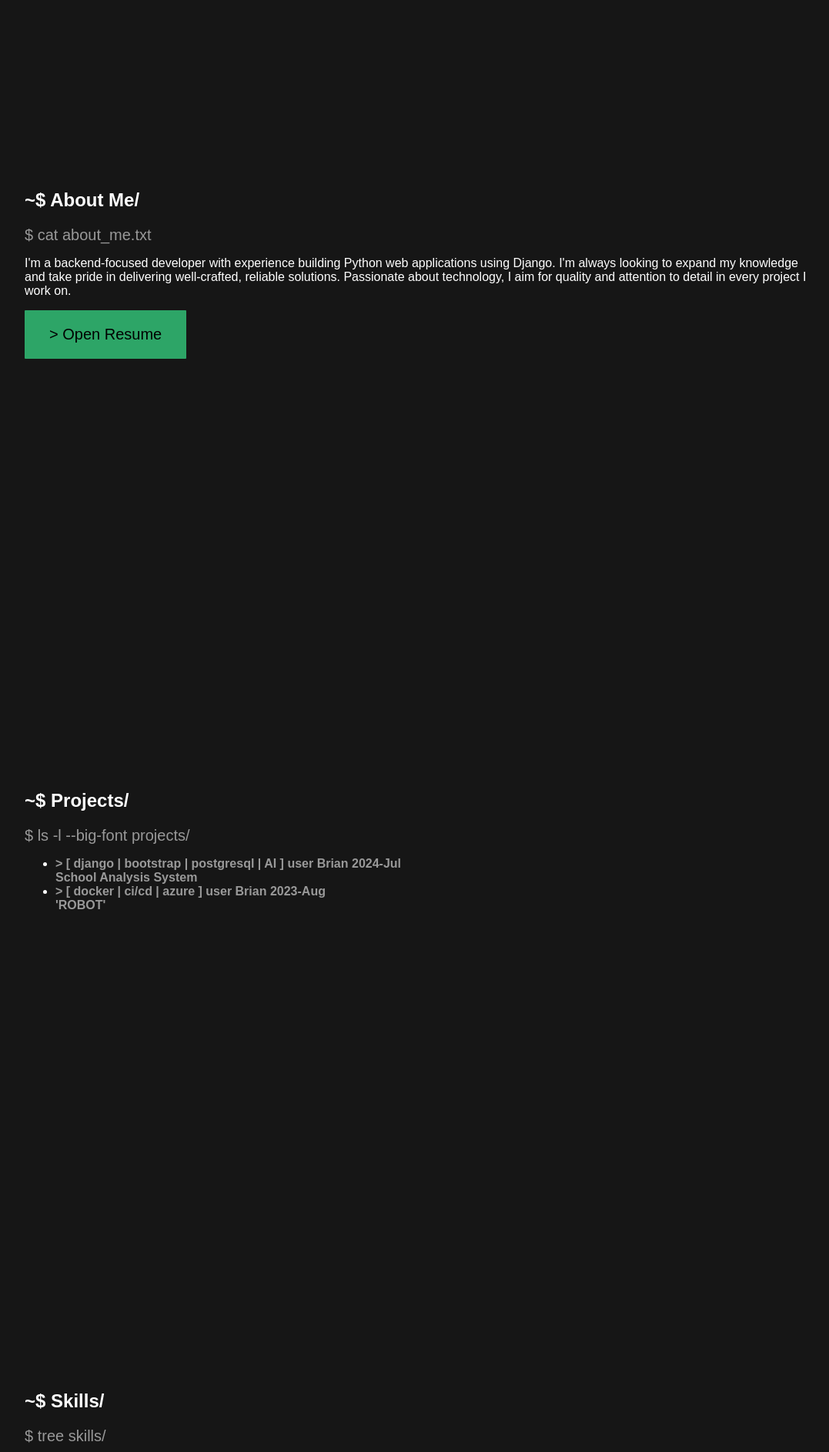
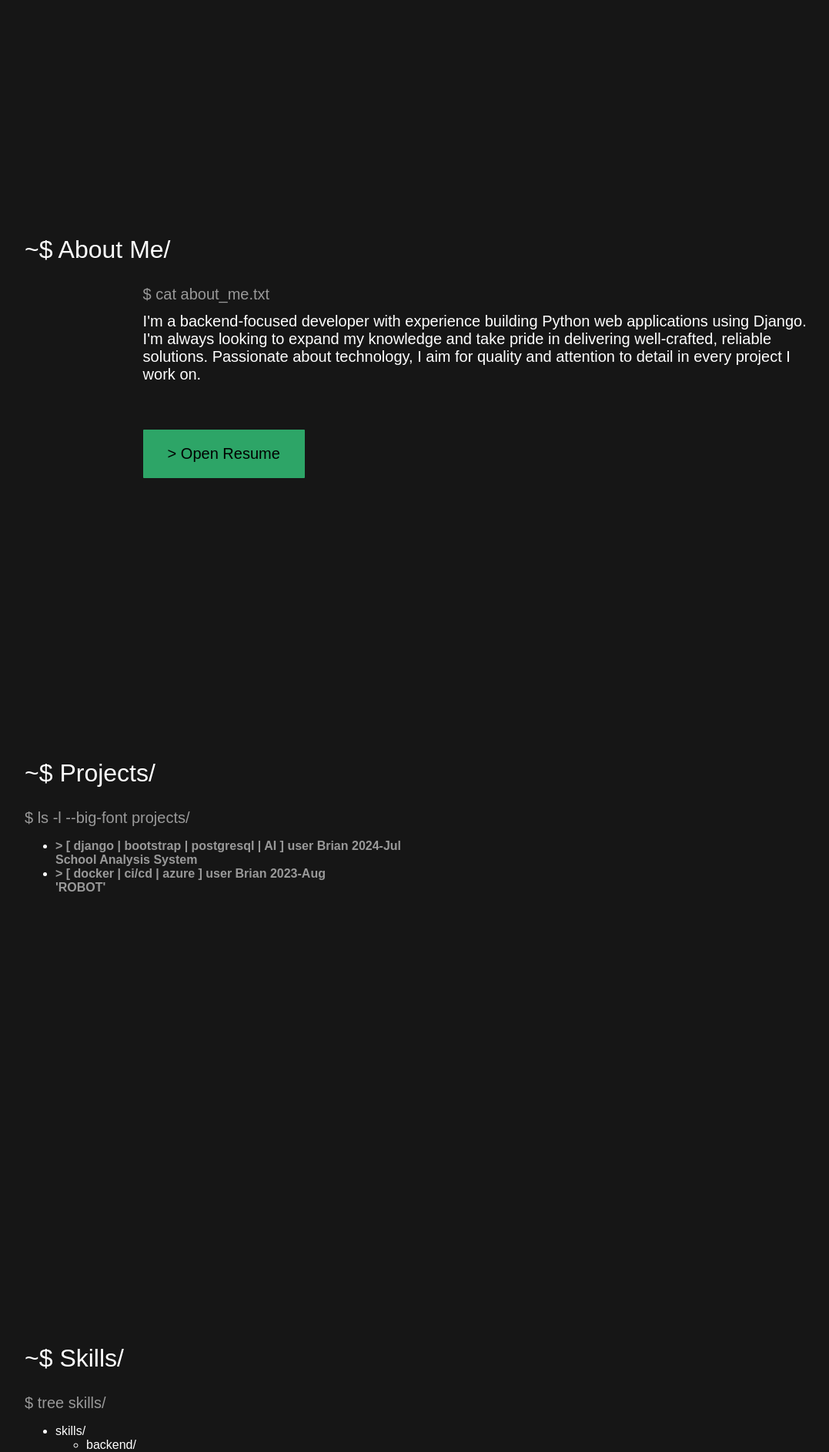
Before and after one commit to BrialexMaga/portfolio, a Flask app: page / in a window 1280 px wide. Shown: the part 752-2638 px from the top of the page at 77% size, without its empty margins (96-1173 px from the left). Run offline with Flask 3, Linux system fonts and the light colour scheme; some web fonts are replaced.

Commit message:
Style 'About Me' section

```diff
--- a/static/css/style.css
+++ b/static/css/style.css
@@ -135,3 +135,26 @@
     display: flex;
     justify-content: space-evenly;
 }
+
+h2 {
+    margin: 0;
+    margin-bottom: 28px;
+
+    font-weight: normal;
+    font-size: 2rem;
+}
+
+#about-me {
+    padding-top: 10vh;
+}
+
+#about-me .yapping {
+    margin-top: 0;
+    margin-bottom: 60px;
+
+    font-size: 1.25rem;
+}
+
+#about-me .indented {
+    padding-left: 15%;
+}
--- a/templates/index.html
+++ b/templates/index.html
@@ -39,9 +39,14 @@
 
     <section class="section scroll-into" id="about-me">
         <h2>~$ About Me/</h2>
-        <p class="code">$ cat about_me.txt</p>
-        <p>I'm a backend-focused developer with experience building Python web applications using Django. I'm always looking to expand my knowledge and take pride in delivering well-crafted, reliable solutions. Passionate about technology, I aim for quality and attention to detail in every project I work on.</p>
-        <a class="btn" href="{{ url_for('static', filename='files/CV.pdf') }}" target="_blank">> Open Resume</a>
+        <div class="indented">
+            <p class="code">$ cat about_me.txt</p>
+            <p class="yapping">
+                I'm a backend-focused developer with experience building Python web applications using Django.
+                I'm always looking to expand my knowledge and take pride in delivering well-crafted, reliable solutions.
+                <span>Passionate about technology, I aim for quality and attention to detail in every project I work on.</span></p>
+            <a class="btn" href="{{ url_for('static', filename='files/CV.pdf') }}" target="_blank">> Open Resume</a>
+        </div>
     </section>
 
     <section class="section scroll-into" id="projects">
```
